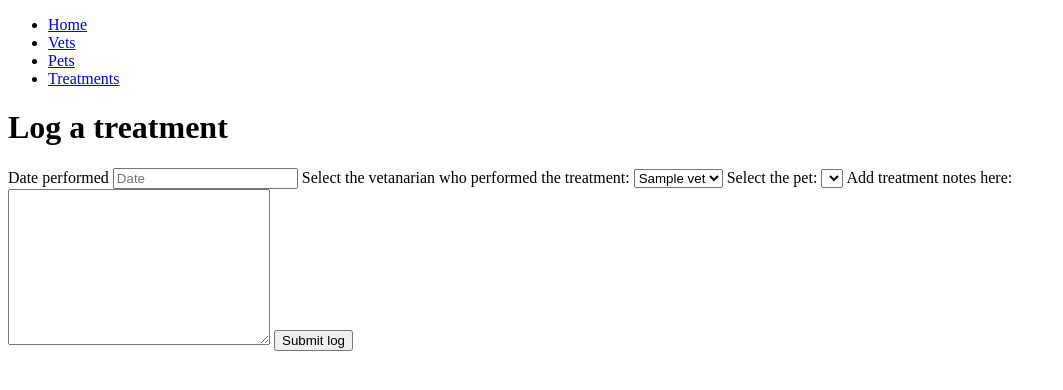
After one commit to jakegreenhalgh/vet_manager, a Flask app: page /treatments/new in a window 1280 px wide. The commit adds this page. Shown: the top 390 px of the page, without its empty margins (0-1063 px from the left). Run offline with Flask 2, Linux system fonts and the light colour scheme; a database or web service that is not in the repository returns one stand-in record (values such as "Sample title"); lists and menus that the app fills with data are empty; some libraries are stand-ins or nearby versions.

Commit message:
added a 'log new treatment' section

```diff
--- a/app.py
+++ b/app.py
@@ -1,14 +1,14 @@
 from flask import Flask, render_template
 
-# from controllers.pets_controller import pets_blueprint
+from controllers.pets_controller import pets_blueprint
 from controllers.vets_controller import vets_blueprint
-# from controllers.treatments_controller import treatments_blueprint
+from controllers.treatments_controller import treatments_blueprint
 
 app = Flask(__name__)
 
-# app.register_blueprint(pets_blueprint)
+app.register_blueprint(pets_blueprint)
 app.register_blueprint(vets_blueprint)
-# app.register_blueprint(treatments_blueprint)
+app.register_blueprint(treatments_blueprint)
 
 @app.route('/')
 def home():
--- a/console.py
+++ b/console.py
@@ -1,9 +1,9 @@
 import pdb
-# from controllers.pets_controller import pets
+from controllers.pets_controller import pets
 from models.pet import Pet
 from models.treatment import Treatment
 from models.vet import Vet
 
-# import repositories.pet_repository as pet_repository
-# import repositories.treatment_repository as treatment_repository
+import repositories.pet_repository as pet_repository
+import repositories.treatment_repository as treatment_repository
 import repositories.vet_repository as vet_repository
--- a/controllers/treatments_controller.py
+++ b/controllers/treatments_controller.py
@@ -0,0 +1,41 @@
+from flask import Flask, render_template, request, redirect
+from flask import Blueprint
+from models.treatment import Treatment
+import repositories.pet_repository as pet_repository
+import repositories.vet_repository as vet_repository
+import repositories.treatment_repository as treatment_repository
+
+treatments_blueprint = Blueprint("treatments", __name__)
+
+@treatments_blueprint.route("/treatments")
+def treatments():
+    treatments = treatment_repository.select_all()
+    return render_template("treatments/index.html", treatments = treatments)
+
+@treatments_blueprint.route("/treatments/<id>")
+def show(id):
+    treatment = treatment_repository.select(id)
+    return render_template("treatments/show.html", treatment=treatment)
+
+@treatments_blueprint.route("/treatments/new", methods=['GET'])
+def new_treatment():
+    vets = vet_repository.select_all()
+    return render_template("treatments/new.html", vets = vets)
+
+@treatments_blueprint.route("/treatments",  methods=['POST'])
+def create_treatment():
+    date_performed = request.form['date_performed']
+    vet_id = request.form['vet_id']
+    pet_id = request.form['pet_id']
+    notes = request.form['notes']
+    vet = vet_repository.select(vet_id)
+    pet = pet_repository.select(pet_id)
+    treatment = Treatment(date_performed, vet, pet, notes)
+    treatment_repository.save(treatment)
+    return redirect('/treatments')
+
+
+@treatments_blueprint.route("/treatments/<id>/delete", methods=['POST'])
+def delete_task(id):
+    treatment_repository.delete(id)
+    return redirect('/treatments')
--- a/db/vet_manager.sql
+++ b/db/vet_manager.sql
@@ -18,6 +18,7 @@ CREATE TABLE pets (
 
 CREATE TABLE treatments (
   id SERIAL PRIMARY KEY,
+  date_performed VARCHAR,
   pet_id INT NOT NULL REFERENCES pets(id) ON DELETE CASCADE,
   vet_id INT NOT NULL REFERENCES vets(id) ON DELETE CASCADE,
   notes TEXT
--- a/models/treatment.py
+++ b/models/treatment.py
@@ -1,5 +1,6 @@
 class Treatment:
-    def __init__(self, _notes, _vet, _pet, id = None):
+    def __init__(self, _date, _notes, _vet, _pet, id = None):
+        self.date = _date
         self.notes = _notes
         self.vet = _vet
         self.pet = _pet
--- a/repositories/treatment_repository.py
+++ b/repositories/treatment_repository.py
@@ -4,8 +4,8 @@ import repositories.pet_repository as pet_repository
 import repositories.vet_repository as vet_repository
 
 def save(treatment):
-    sql = "INSERT INTO treatments ( pet_id, vet_id, notes ) VALUES ( %s, %s, %s ) RETURNING id"
-    values = [treatment.pet.id, treatment.vet.id, treatment.notes]
+    sql = "INSERT INTO treatments ( date, pet_id, vet_id, notes ) VALUES ( %s, %s, %s ) RETURNING id"
+    values = [treatment.date, treatment.pet.id, treatment.vet.id, treatment.notes]
     results = run_sql( sql, values )
     treatment.id = results[0]['id']
     return treatment
@@ -20,7 +20,7 @@ def select_all():
     for row in results:
         pet = pet_repository.select(row['pet_id'])
         vet = vet_repository.select(row['vet_id'])
-        treatment = Treatment(pet, vet, row['notes'], row['id'])
+        treatment = Treatment(row['date'], pet, vet, row['notes'], row['id'])
         treatments.append(treatment)
     return treatments
 
--- a/templates/base.html
+++ b/templates/base.html
@@ -12,6 +12,8 @@
         <ul>
             <li><a href="/">Home</a></li>
             <li><a href="/vets">Vets</a></li>
+            <li><a href="/pets">Pets</a></li>
+            <li><a href="/treatments">Treatments</a></li>
         </ul>
     </nav>
 </header>
--- /dev/null
+++ b/templates/treatments/new.html
@@ -0,0 +1,30 @@
+{% extends 'base.html' %}
+
+{% block content %}
+<h1>Log a treatment</h1>
+
+<form action="/treatments" method="post">
+  <label for="date_performed">Date performed</label>
+  <input type="text" name="date_performed" placeholder="Date" id="date_performed" required>
+
+    <label for="vet">Select the vetanarian who performed the treatment:</label>
+    <select name="vet_id" id="vet">
+      {% for vet in vets %}
+      <option value="{{ vet.id }}">{{ vet.name }}</option>
+      {% endfor %}
+    </select>
+
+  <label for="pet">Select the pet:</label>
+    <select name="pet_id" id="pet" required>
+      {% for pet in vets.pet %}
+      <option value="{{ pet.id }}">{{ pet.name }}</option>
+      {% endfor %}
+    </select>
+
+
+  <label for="notes">Add treatment notes here:</label>
+  <textarea name="notes" id="notes" cols="30" rows="10" required ></textarea>
+  <input class="btn btn--action" type='submit' value="Submit log">
+</form>
+
+{% endblock %}
--- a/templates/vets/index.html
+++ b/templates/vets/index.html
@@ -1,7 +1,7 @@
 {% extends 'base.html' %}
 
 {% block content %}
-<h1>All Vetenarians</h1>
+<h1>All Vetenarians on staff</h1>
 
 <ul>
     {% for vet in vets %}
--- a/templates/vets/show.html
+++ b/templates/vets/show.html
@@ -3,6 +3,8 @@
 {% block content %}
 <h1> {{vet.name}} </h1>
 
-<h3>{{vet.name}} treats the following animals:</h3>
+<h6><a href="/treatments/new">Log a new treatment</a></h6>
+
+<h3>{{vet.name}} treats the following patients:</h3>
 
 {% endblock %}
```
Also changed, not shown: controllers/pets_controller.py (+18 -0 lines), controllers/vets_controller.py (+19 -0 lines), templates/pets/index.html (added, +17 -0 lines), templates/pets/show.html (added, +19 -0 lines), templates/treatments/index.html (added, +19 -0 lines), templates/treatments/show.html (added, +17 -0 lines).
